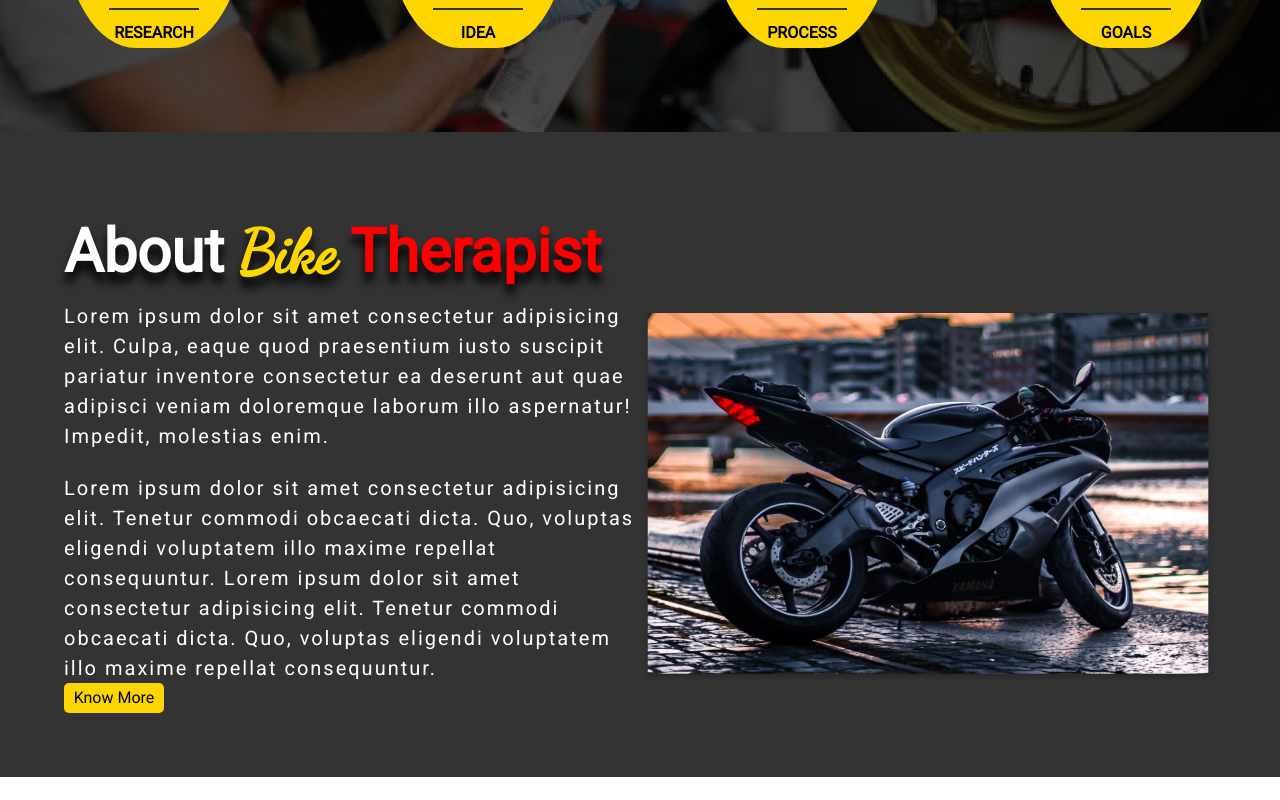
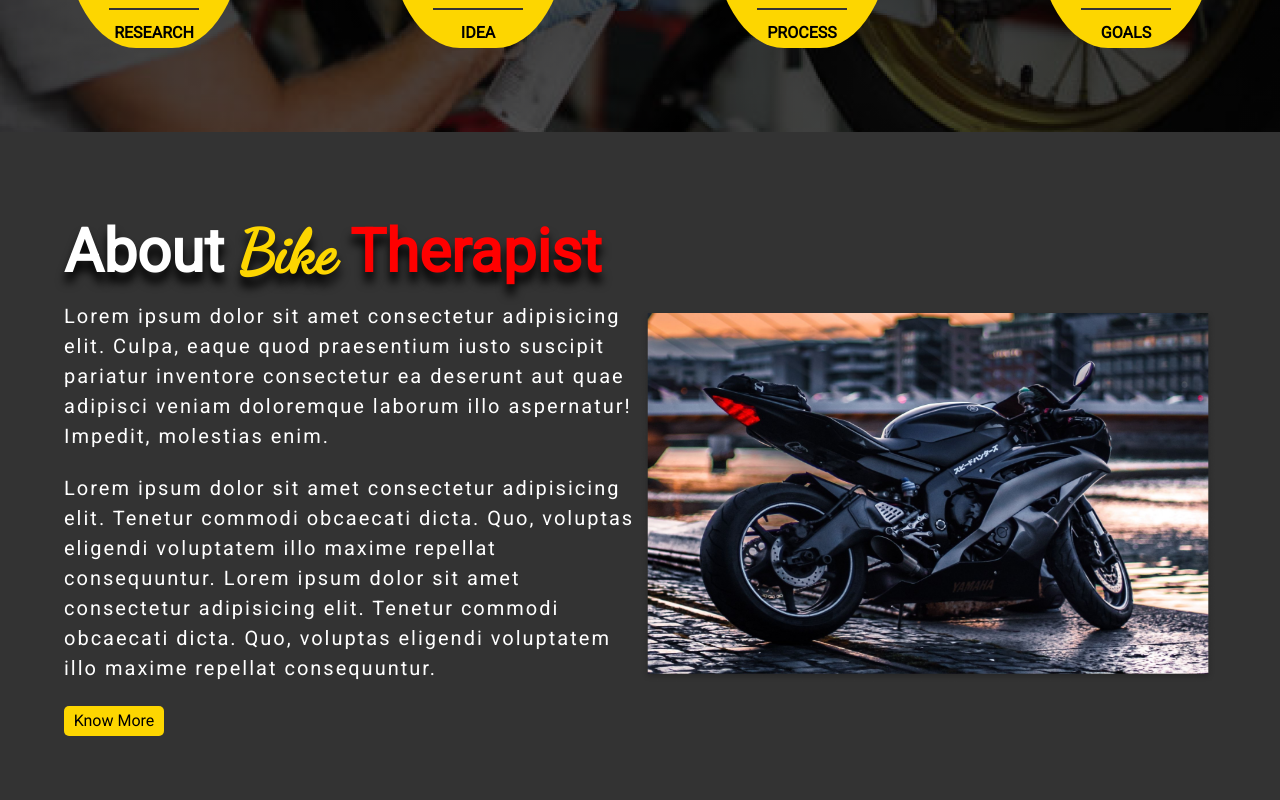
Before and after one commit to sambeetpanda507/bike_therepist, a Next.js app: page / in a window 1280 px wide. Shown: the part 1719-2519 px from the top of the page. Before the commit the page ends 2496 px from the top, so only its background shows below. Built offline with nearby package versions, Linux system fonts and the light colour scheme.

Commit message:
added margin to button

```diff
--- a/styles/AboutBike.module.css
+++ b/styles/AboutBike.module.css
@@ -53,6 +53,9 @@
   line-height: 3rem;
   letter-spacing: 0.2rem;
 }
+.btnGrp {
+  margin-top: 2%;
+}
 .btnGrp button {
   border: 0;
   outline: none;
```
